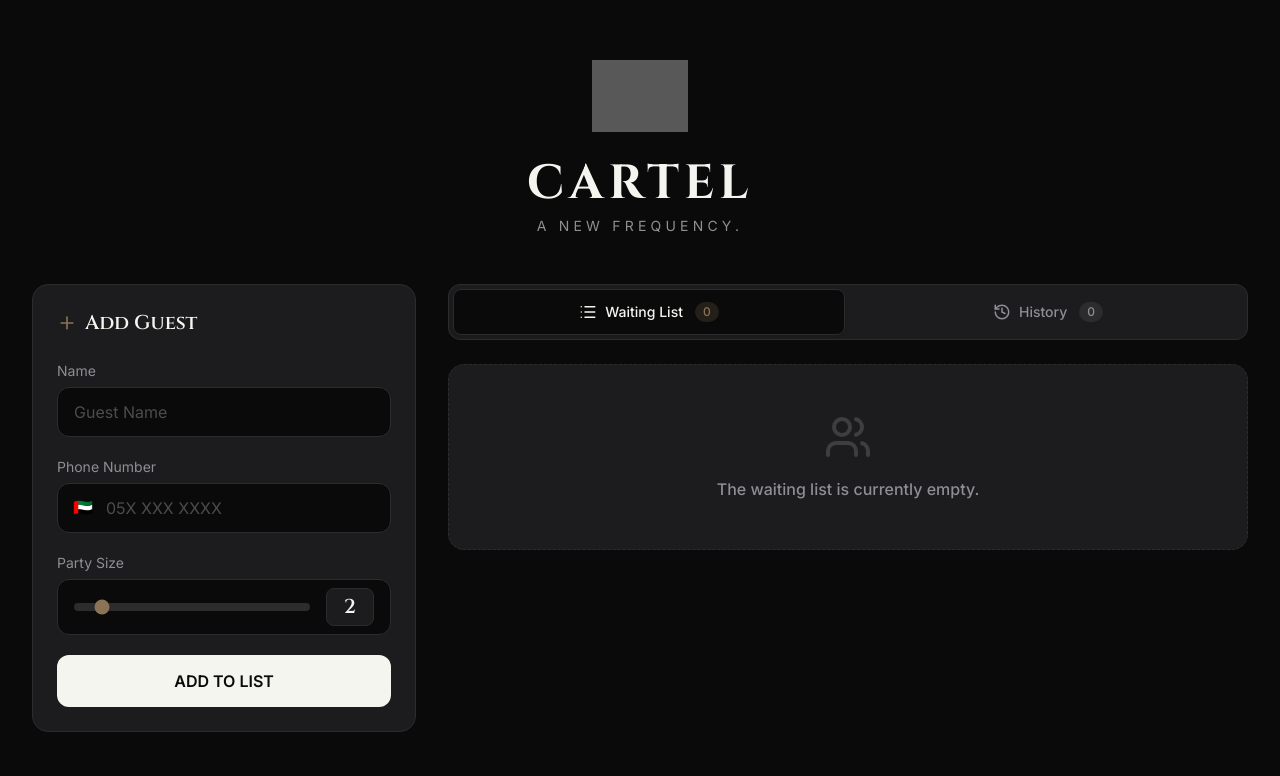
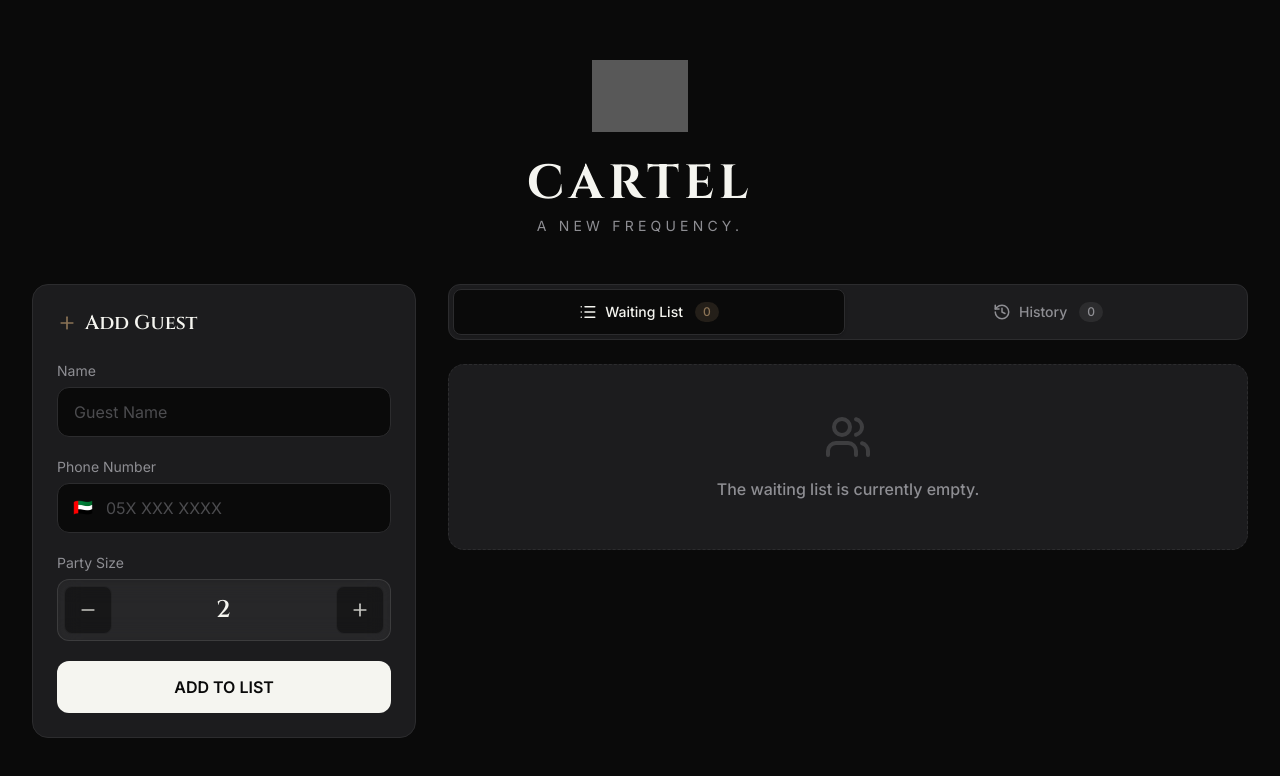
Before and after one commit to jawdat2024/A-WAITING-LIST-APP, a React (Vite) app: page / in a window 1280 px wide. Shown: the top 776 px of the page. Built offline with nearby package versions, Linux system fonts and the light colour scheme; grey boxes are pictures that could not be loaded.

Commit message:
feat: Improve customer notification and party size input
Refine the default WhatsApp message to be more welcoming and informative. Update the party size input to use a +/- button interface instead of a slider for better user control and accessibility.

```diff
--- a/src/App.tsx
+++ b/src/App.tsx
@@ -4,7 +4,7 @@
  */
 
 import React, { useState, useEffect } from 'react';
-import { Clock, Users, MessageCircle, Check, Trash2, Plus, X, History as HistoryIcon, List } from 'lucide-react';
+import { Clock, Users, MessageCircle, Check, Trash2, Plus, Minus, X, History as HistoryIcon, List } from 'lucide-react';
 
 interface Customer {
   id: string;
@@ -128,7 +128,7 @@ export default function App() {
   const confirmNotify = () => {
     if (!customerToNotify || !selectedTable) return;
 
-    const message = `Hello ${customerToNotify.name}, your table (${selectedTable}) for ${customerToNotify.partySize} is ready at CARTEL COFFEE ROASTERS. Please head to the host stand.`;
+    const message = `Welcome back, ${customerToNotify.name}. Your table for ${customerToNotify.partySize} (${selectedTable}) is prepared and waiting for you at Cartel.\n\nKindly approach the host stand to be seated. See you shortly.`;
     const encodedMessage = encodeURIComponent(message);
     const whatsappUrl = `https://wa.me/${customerToNotify.phone.replace('+', '')}?text=${encodedMessage}`;
 
@@ -222,18 +222,30 @@ export default function App() {
 
               <div>
                 <label className="block text-sm text-brand-muted mb-1.5">Party Size</label>
-                <div className="flex items-center gap-4 bg-brand-bg border border-brand-border rounded-xl px-4 py-2">
-                  <input
-                    type="range"
-                    min="1"
-                    max="12"
-                    value={partySize}
-                    onChange={(e) => setPartySize(parseInt(e.target.value))}
-                    className="flex-1 accent-brand-accent h-2 bg-brand-border rounded-lg appearance-none cursor-pointer"
-                  />
-                  <div className="font-cinzel text-xl w-12 text-center text-brand-text font-semibold bg-brand-card py-1 rounded-lg border border-brand-border">
+                <div className="flex items-center justify-between bg-white/5 backdrop-blur-md border border-white/10 rounded-xl p-1.5 shadow-inner">
+                  <button
+                    type="button"
+                    onClick={() => setPartySize(Math.max(1, partySize - 1))}
+                    disabled={partySize <= 1}
+                    className="w-12 h-12 flex items-center justify-center rounded-lg bg-black/40 border border-white/5 text-brand-text hover:bg-white/10 active:scale-95 transition-all duration-200 disabled:opacity-30 disabled:cursor-not-allowed"
+                    aria-label="Decrease party size"
+                  >
+                    <Minus size={20} className="opacity-80" />
+                  </button>
+
+                  <div className="font-cinzel text-2xl w-16 text-center text-brand-text font-semibold tracking-wider">
                     {partySize}
                   </div>
+
+                  <button
+                    type="button"
+                    onClick={() => setPartySize(Math.min(12, partySize + 1))}
+                    disabled={partySize >= 12}
+                    className="w-12 h-12 flex items-center justify-center rounded-lg bg-black/40 border border-white/5 text-brand-text hover:bg-white/10 active:scale-95 transition-all duration-200 disabled:opacity-30 disabled:cursor-not-allowed"
+                    aria-label="Increase party size"
+                  >
+                    <Plus size={20} className="opacity-80" />
+                  </button>
                 </div>
               </div>
 
```
